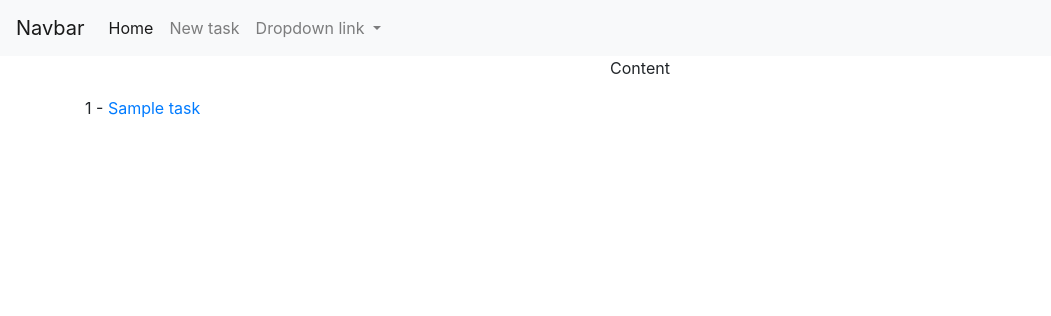
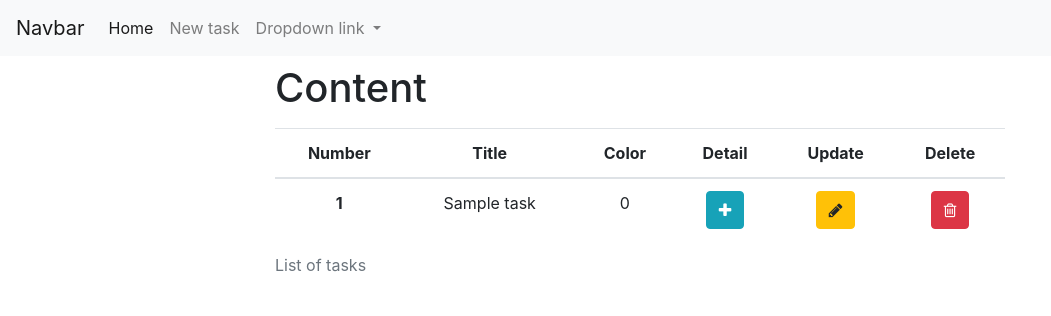
Before and after one commit to UgoPerniceni/dockerize-everything, a Django app: page / in a window 1280 px wide. Shown: the top 316 px of the page, without its empty margins (0-1051 px from the left). Run offline with Django 3.2, Linux system fonts and the light colour scheme; tables that the repository leaves empty hold one stand-in row (values such as "Sample post"); some libraries are stand-ins or nearby versions.

Commit message:
feat(Django): Add bootstrap classes on templates html :lipstick:

```diff
--- a/src/tasks/models.py
+++ b/src/tasks/models.py
@@ -14,6 +14,13 @@ class Task(models.Model):
     expected_end_date = models.DateTimeField(null=True, blank=True)
     complet_date    = models.DateTimeField(null=True, blank=True)
     status          = models.IntegerField(choices=STATUS_CHOICES, default=1)
+    COLOR_CHOICES = (
+        (0, 'Default'),
+        (1, 'White'),
+        (2, 'Blue'),
+        (3, 'Red'),
+        (4, 'Yellow')
+    )
     color           = models.IntegerField(choices=COLOR_CHOICES, default=1)
 
     def get_absolute_url(self):
--- a/src/tasks/templates/base.html
+++ b/src/tasks/templates/base.html
@@ -1,13 +1,14 @@
 <!DOCTYPE html>
 <html lang="en">
   <head>
-	<title>My to do list</title>
+    <meta charset="utf-8">
+    <meta name="viewport" content="width=device-width, initial-scale=1, shrink-to-fit=no">
+    <link href="https://stackpath.bootstrapcdn.com/bootstrap/4.4.1/css/bootstrap.min.css" rel="stylesheet" integrity="sha384-Vkoo8x4CGsO3+Hhxv8T/Q5PaXtkKtu6ug5TOeNV6gBiFeWPGFN9MuhOf23Q9Ifjh" crossorigin="anonymous">
+	<link href="https://stackpath.bootstrapcdn.com/font-awesome/4.7.0/css/font-awesome.min.css" rel="stylesheet" integrity="sha384-wvfXpqpZZVQGK6TAh5PVlGOfQNHSoD2xbE+QkPxCAFlNEevoEH3Sl0sibVcOQVnN" crossorigin="anonymous">
+    <title>To do list</title>
+  </head>
+  <body>
 
-	<link href="https://stackpath.bootstrapcdn.com/bootstrap/4.4.1/css/bootstrap.min.css" rel="stylesheet" integrity="sha384-Vkoo8x4CGsO3+Hhxv8T/Q5PaXtkKtu6ug5TOeNV6gBiFeWPGFN9MuhOf23Q9Ifjh" crossorigin="anonymous">
-
-</head>
-
-<body>
   	<nav class="navbar navbar-expand-lg navbar-light bg-light">
 		<a class="navbar-brand" href="/">Navbar</a>
 		<button class="navbar-toggler" type="button" data-toggle="collapse" data-target="#navbarNavDropdown" aria-controls="navbarNavDropdown" aria-expanded="false" aria-label="Toggle navigation">
@@ -36,14 +37,15 @@
 	</nav>
 
     <div class="container">
-
+      <div class="row justify-content-center">
+        <div class="col-8">
+          <h1 class="mt-2 mb-3">Content</h1>
           {% block content %}
-
-		{% endblock content %}
-
+          {% endblock %}
+        </div>
+      </div>
     </div>
 
     <script src="https://stackpath.bootstrapcdn.com/bootstrap/4.4.1/js/bootstrap.bundle.min.js" integrity="sha384-6khuMg9gaYr5AxOqhkVIODVIvm9ynTT5J4V1cfthmT+emCG6yVmEZsRHdxlotUnm" crossorigin="anonymous"></script>
-
   </body>
 </html>
--- a/src/tasks/templates/home.html
+++ b/src/tasks/templates/home.html
@@ -1,13 +1,50 @@
 {% extends "base.html" %}
 
 {% block content %}
-	<div class="d-flex justify-content-center">
-		<p>Content</p>
-	</div>
 
+<table class="table table-hover" style="text-align: center;">
+  <caption>List of tasks</caption>
+  <thead>
+    <tr>
+      <th scope="col">Number</th>
+      <th scope="col">Title</th>
+      <th scope="col">Color</th>
+      <th scope="col">Detail</th>
+      <th scope="col">Update</th>
+      <th scope="col">Delete</th>
+    </tr>
+  </thead>
 
-    {% for instance in object_list %}
-         <p>{{ instance.id }} - <a href='{{ instance.get_absolute_url }}'>{{ instance.title }}</a></p>
-    {% endfor %}
+  <tbody>
+  {% for instance in object_list %}
+    <tr>
+
+      <th scope="row">{{ instance.id }}</th>
+      <td>{{ instance.title }}</td>
+      <td>{{ instance.color }}</td>
+
+      <td>
+      	<a type="button" class="btn btn-info" href='{{ instance.get_absolute_url }}'>
+      		<i class="fa fa-plus" aria-hidden="true"></i>
+      	</a>
+      </td>
+
+      <td>
+      	<a type="button" class="btn btn-warning" href='{{ instance.id }}/update'>
+      		<i class="fa fa-pencil" aria-hidden="true"></i>
+      	</a>
+      </td>
+
+      <td>
+      	<a type="button" class="btn btn-danger" href='{{ instance.id }}/delete'>
+      		<i class="fa fa-trash-o" aria-hidden="true"></i>
+      	</a>
+      </td>
+
+    </tr>
+  {% endfor %}
+  </tbody>
+
+</table>
 
 {% endblock %}
--- a/src/tasks/views.py
+++ b/src/tasks/views.py
@@ -3,6 +3,9 @@ from django.http import HttpResponse
 from .forms import TaskModelForm
 from .models import Task
 import datetime
+
+from django.views.generic import CreateView
+from .models import Task
 
 # Create your views here.
 
```
Also changed, not shown: src/tasks/forms.py (+15 -0 lines), src/tasks/templates/tasks/task_create.html (+23 -6 lines), src/tasks/templates/tasks/task_delete.html (+7 -2 lines), src/tasks/templates/tasks/task_detail.html (+12 -5 lines). Lines whose indentation alone changed are shown as unchanged.
